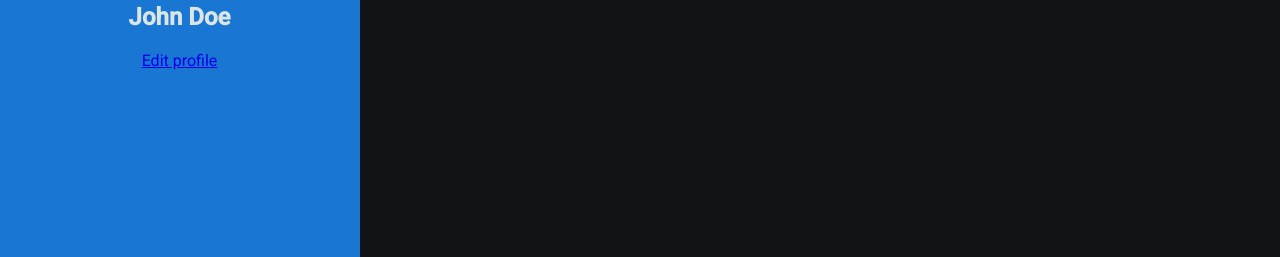
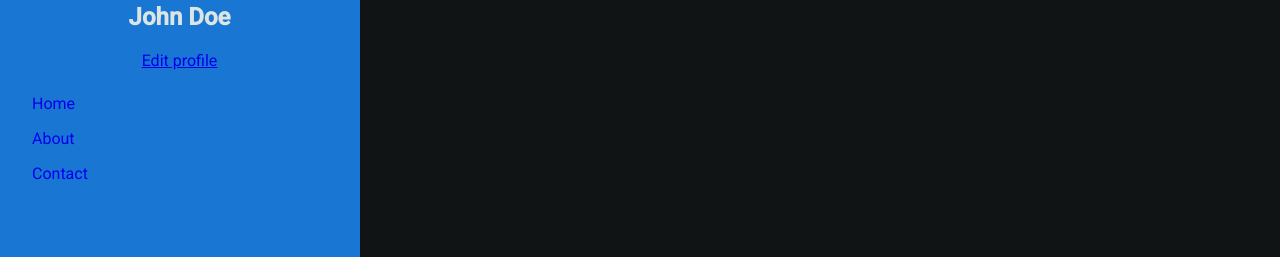
Before and after one commit to sijilsasidharan/Angular-19, an Angular app: page / in a window 1280 px wide. Both pictures are taken after a click on the button "menu". Shown: the part 213-470 px from the top of the page. Built offline with nearby package versions, Linux system fonts and the light colour scheme.

Commit message:
Sidenav content updates

```diff
--- a/src/app/core/sidenav/sidenav-content/sidenav-content.component.html
+++ b/src/app/core/sidenav/sidenav-content/sidenav-content.component.html
@@ -6,4 +6,9 @@
   />
   <h2 class="profile-nam">John Doe</h2>
   <a href="#">Edit profile</a>
+  <div class="menu">
+    @for (item of menuItems; track item.name) {
+    <a class="menu-item" href="#">{{ item.name }}</a>
+    }
+  </div>
 </div>
--- a/src/app/core/sidenav/sidenav-content/sidenav-content.component.scss
+++ b/src/app/core/sidenav/sidenav-content/sidenav-content.component.scss
@@ -43,4 +43,28 @@
       }
     }
   }
+
+  .menu {
+    display: flex;
+    flex-direction: column;
+    padding: 16px;
+    width: 100%;
+    .menu-item {
+      display: flex;
+      align-items: center;
+      padding: 8px 16px;
+      border-radius: 4px;
+      text-decoration: none;
+      cursor: pointer;
+      &:hover {
+        background-color: var(--hover-color);
+      }
+      .menu-item-icon {
+        margin-right: 8px;
+      }
+      .menu-item-label {
+        font-size: 14px;
+      }
+    }
+  }
 }
--- a/src/app/core/sidenav/sidenav-content/sidenav-content.component.ts
+++ b/src/app/core/sidenav/sidenav-content/sidenav-content.component.ts
@@ -4,8 +4,12 @@ import { Component } from '@angular/core';
   selector: 'app-sidenav-content',
   imports: [],
   templateUrl: './sidenav-content.component.html',
-  styleUrl: './sidenav-content.component.scss'
+  styleUrl: './sidenav-content.component.scss',
 })
 export class SidenavContentComponent {
-
+  menuItems = [
+    { name: 'Home', route: '/home', icon: 'home' },
+    { name: 'About', route: '/about', icon: 'info' },
+    { name: 'Contact', route: '/contact', icon: 'contact' },
+  ];
 }
```
